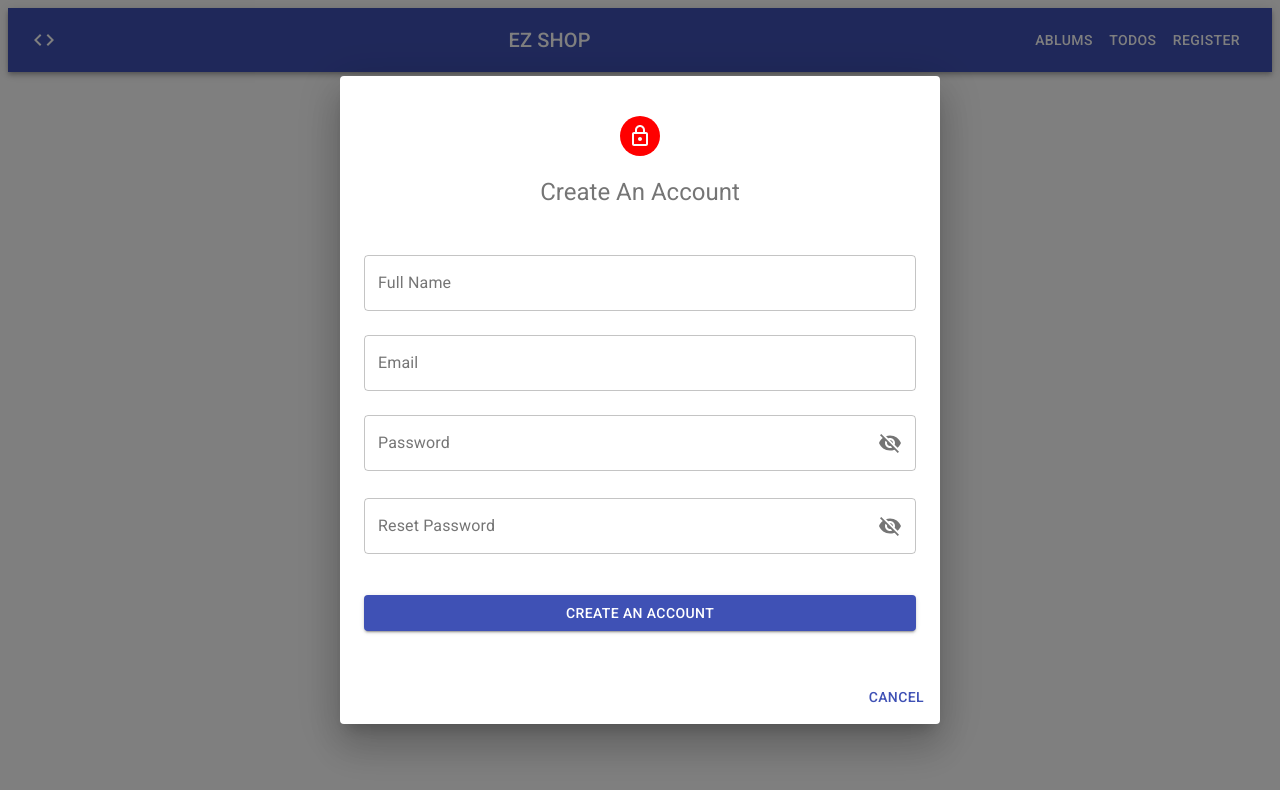
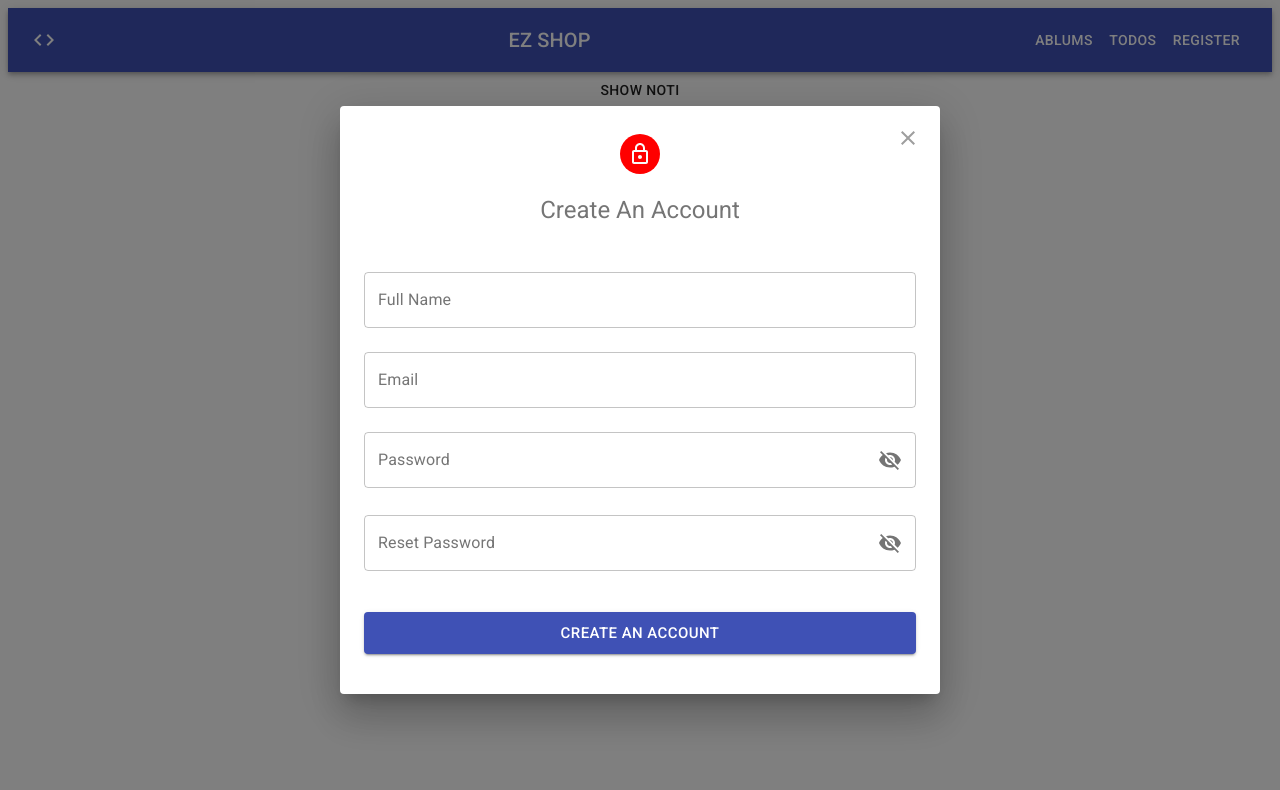
Before and after one commit to DaoDev/react-tutorial, a React (Create React App) app: page / in a window 1280 px wide. Both pictures are taken after a click on the button "REGISTER". Shown: the top 790 px of the page. Built offline with nearby package versions, Linux system fonts and the light colour scheme; no server answers.

Commit message:
Update UI modal register

```diff
--- a/src/api/axiosClinet.js
+++ b/src/api/axiosClinet.js
@@ -30,11 +30,13 @@ axiosClient.interceptors.response.use(
   function (error) {
     // Any status codes that falls outside the range of 2xx cause this function to trigger
     // Do something with response error
-    console.log('Error response:', error);
-
-    const { config, status } = error.response;
+    const { config, status, data } = error.response;
     if (config.url === '/auth/local/register' && status === 400) {
-      throw new Error('Custom hear');
+      const errorList = data.data || [];
+      const firstError = errorList.length > 0 ? errorList[0] : {};
+      const messageList = firstError.messages || [];
+      const firstMessage = messageList.length > 0 ? messageList[0] : {};
+      throw new Error(firstMessage.messages);
     }
     return Promise.reject(error);
   }
--- a/src/components/Header/index.jsx
+++ b/src/components/Header/index.jsx
@@ -12,6 +12,8 @@ import DialogContent from '@material-ui/core/DialogContent';
 import DialogContentText from '@material-ui/core/DialogContentText';
 import DialogTitle from '@material-ui/core/DialogTitle';
 import Register from '../../features/Auth/components/Register';
+import { IconButton } from '@material-ui/core';
+import { Close } from '@material-ui/icons';
 
 const useStyles = makeStyles((theme) => ({
   root: {
@@ -26,6 +28,13 @@ const useStyles = makeStyles((theme) => ({
   link: {
     textDecoration: 'none',
     color: '#fff',
+  },
+  closeButton: {
+    position: 'absolute',
+    top: theme.spacing(1),
+    right: theme.spacing(1),
+    color: theme.palette.grey[500],
+    zIndex: 1,
   },
 }));
 
@@ -73,16 +82,14 @@ export default function Header() {
         onClose={handleClose}
         aria-labelledby="form-dialog-title"
       >
+        <IconButton className={classes.closeButton} onClick={handleClose}>
+          <Close />
+        </IconButton>
         <DialogContent>
           <DialogContentText>
             <Register closeDialog={handleClose} />
           </DialogContentText>
         </DialogContent>
-        <DialogActions>
-          <Button onClick={handleClose} color="primary">
-            Cancel
-          </Button>
-        </DialogActions>
       </Dialog>
     </div>
   );
--- a/src/features/Auth/components/Register/index.jsx
+++ b/src/features/Auth/components/Register/index.jsx
@@ -31,6 +31,7 @@ function Register({ closeDialog }) {
       enqueueSnackbar('Register successfully!!!', { variant: 'success' });
     } catch (error) {
       console.log('Failed to register', error);
+      enqueueSnackbar(error.message, { variant: error });
     }
   };
 
--- a/src/features/Auth/components/RegisterForm/index.jsx
+++ b/src/features/Auth/components/RegisterForm/index.jsx
@@ -78,7 +78,6 @@ function RegisterForm(props) {
     if (onSubmit) {
       await onSubmit(values);
     }
-    form.reset();
   };
 
   const { isSubmitting } = form.formState;
@@ -108,6 +107,7 @@ function RegisterForm(props) {
           color="primary"
           fullWidth
           disabled={isSubmitting}
+          size="large"
         >
           Create an account
         </Button>
```
Also changed, not shown: 1 other file (tests, documents, lock files or other folders).
